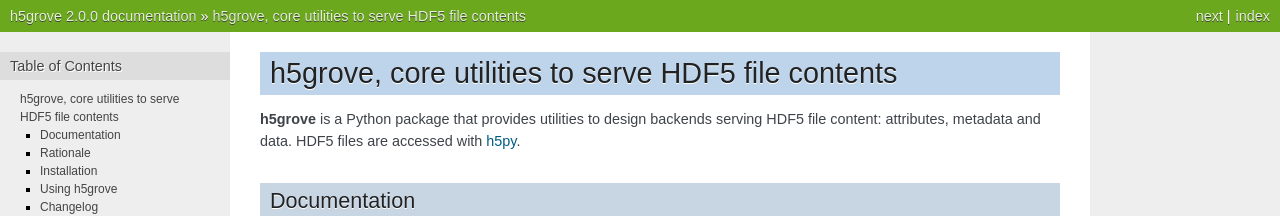
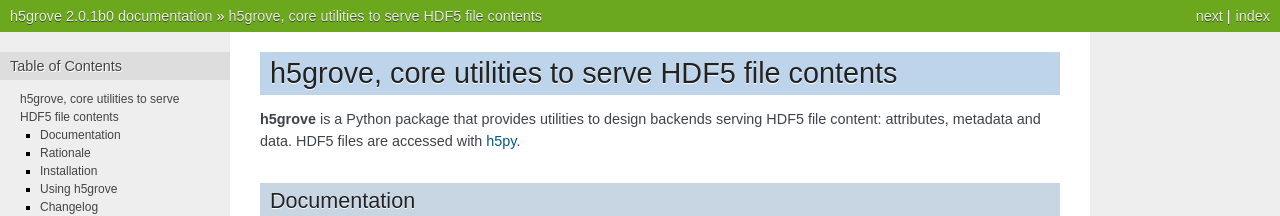
Before and after one commit to silx-kit/h5grove, a Sphinx documentation site: the page built from docs/index.md, in a window 1280 px wide and 900 px high. Shown: the top 216 px of the window. Built offline with Sphinx 7.4.7, drawn with Linux system fonts in a browser that asks for light colours; some of the changed text lies outside the part shown.

Commit message:
Bump to v2.0.1b0

```diff
--- a/docs/_static/api.yaml
+++ b/docs/_static/api.yaml
@@ -2,7 +2,7 @@ openapi: 3.0.0
 info:
   title: 'H5Grove API'
   description: 'The API provided by h5grove example implementations.'
-  version: 2.0.0
+  version: 2.0.1b0
 
 servers:
   - url: http://{ip}:{port}/
--- a/h5grove/__init__.py
+++ b/h5grove/__init__.py
@@ -1,4 +1,4 @@
 from .content import create_content
 from .encoders import encode
 
-version = "2.0.0"
+version = "2.0.1b0"
```
Also changed, not shown: .bumpversion.cfg.
